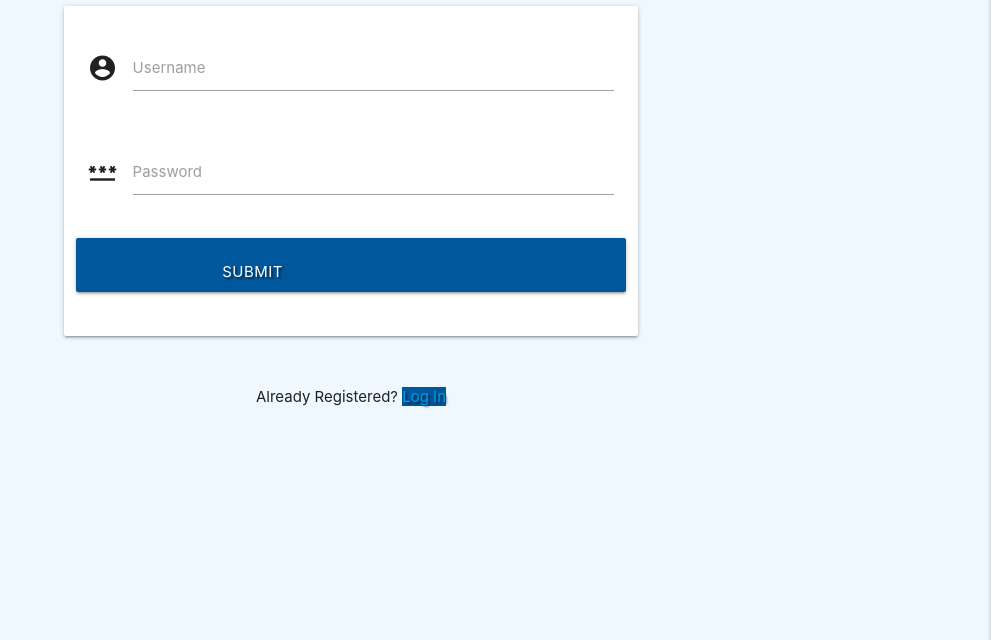
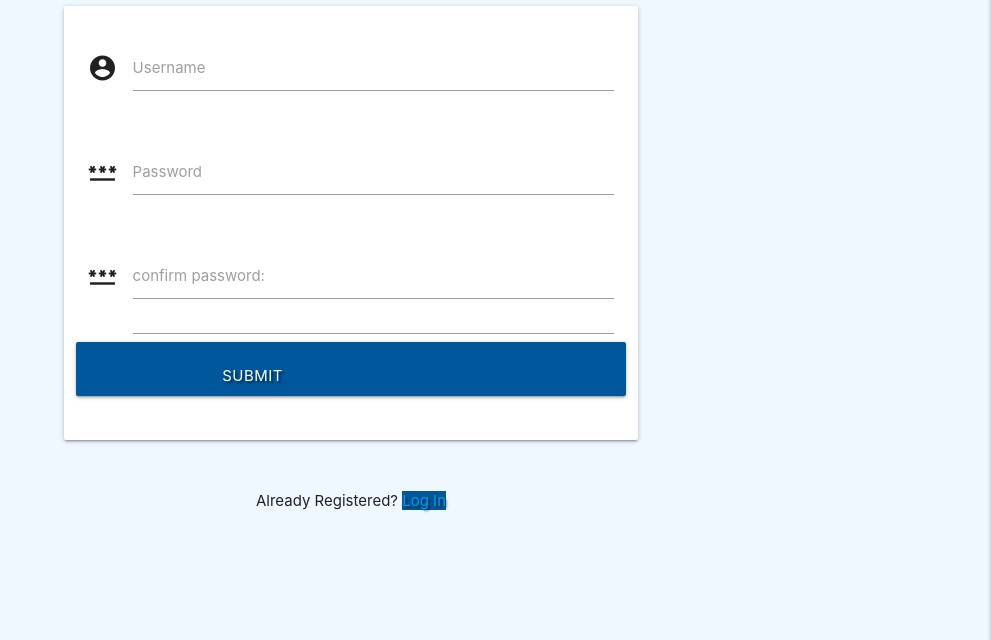
Before and after one commit to marks530/ms3_project, a Flask app: page /register in a window 1280 px wide. Shown: the part 160-800 px from the top of the page, without its empty margins (289-1280 px from the left). Run offline with Flask 2, Linux system fonts and the light colour scheme; some libraries are stand-ins or nearby versions.

```diff
--- a/templates/register.html
+++ b/templates/register.html
@@ -15,7 +15,7 @@
 						<label for="username">Username</label>
 					</div>
                 </div>
-                <!-- passowrd -->
+                <!-- password -->
                 <div class="row">
                     <div class="input-field col s12">
 						<i class="material-icons prefix">password</i>
@@ -24,6 +24,20 @@
                         <label for="password">Password</label>
                     </div>
                 </div>
+
+                <!-- confirm password -->
+                <div class="row">
+                    <div class="input-field col s12">
+						<i class="material-icons prefix">password</i>
+                        <input id="password" name="password" type="password" minlength="5"
+                            maxlength="15" class="validate" required>
+                              <label>confirm password:
+                                <input type="password" name="confirm_password" id="confirm_password" />
+                                <span id='message'></span>
+                              </label>
+                    </div>
+                </div>
+
                 <!-- register -->
                 <div class="row">
                     <button type="submit" class="col s12 btn-large light-blue darken-4 text-shadow">
```
Also changed, not shown: README.md, static/js/script.js (line endings or trailing spaces).
